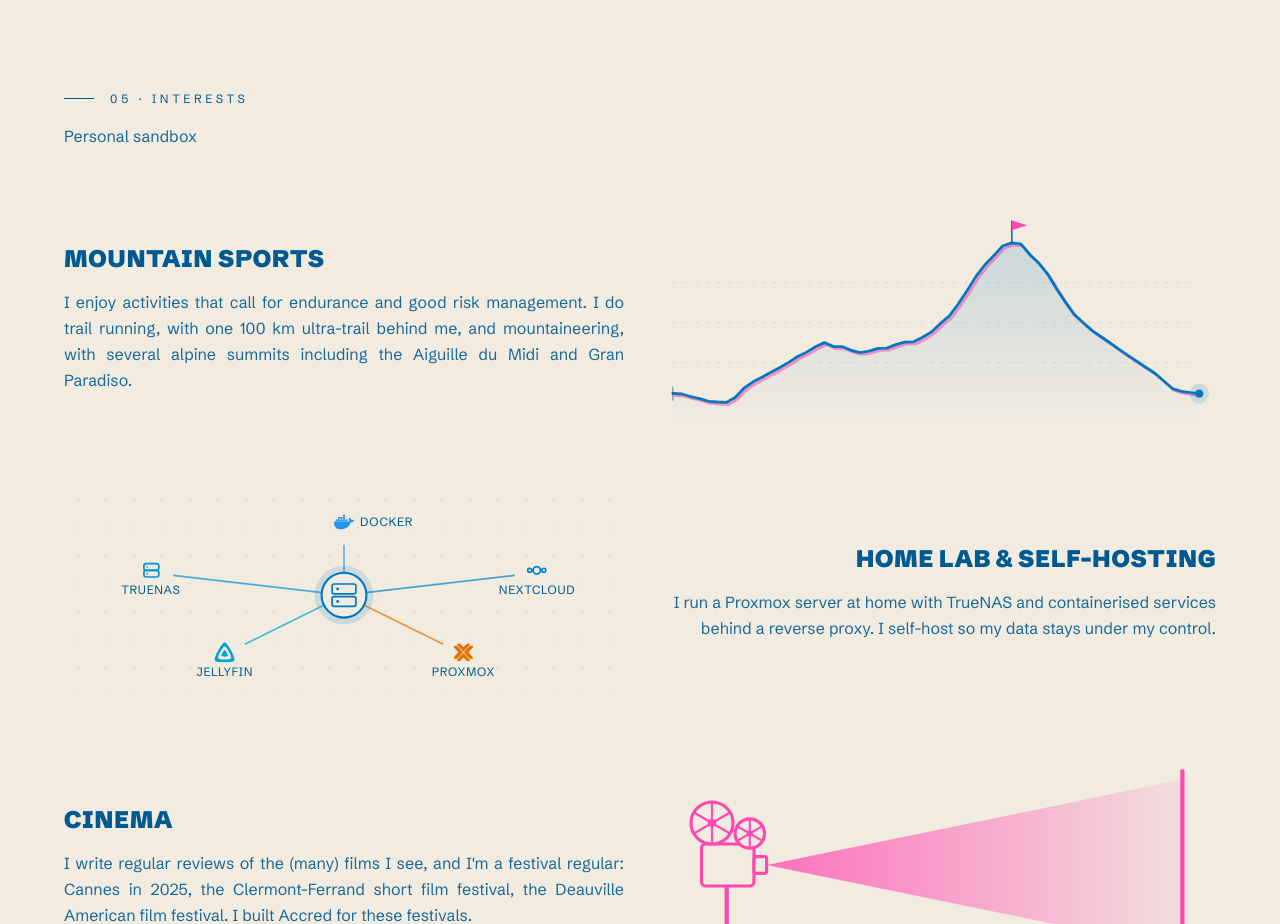
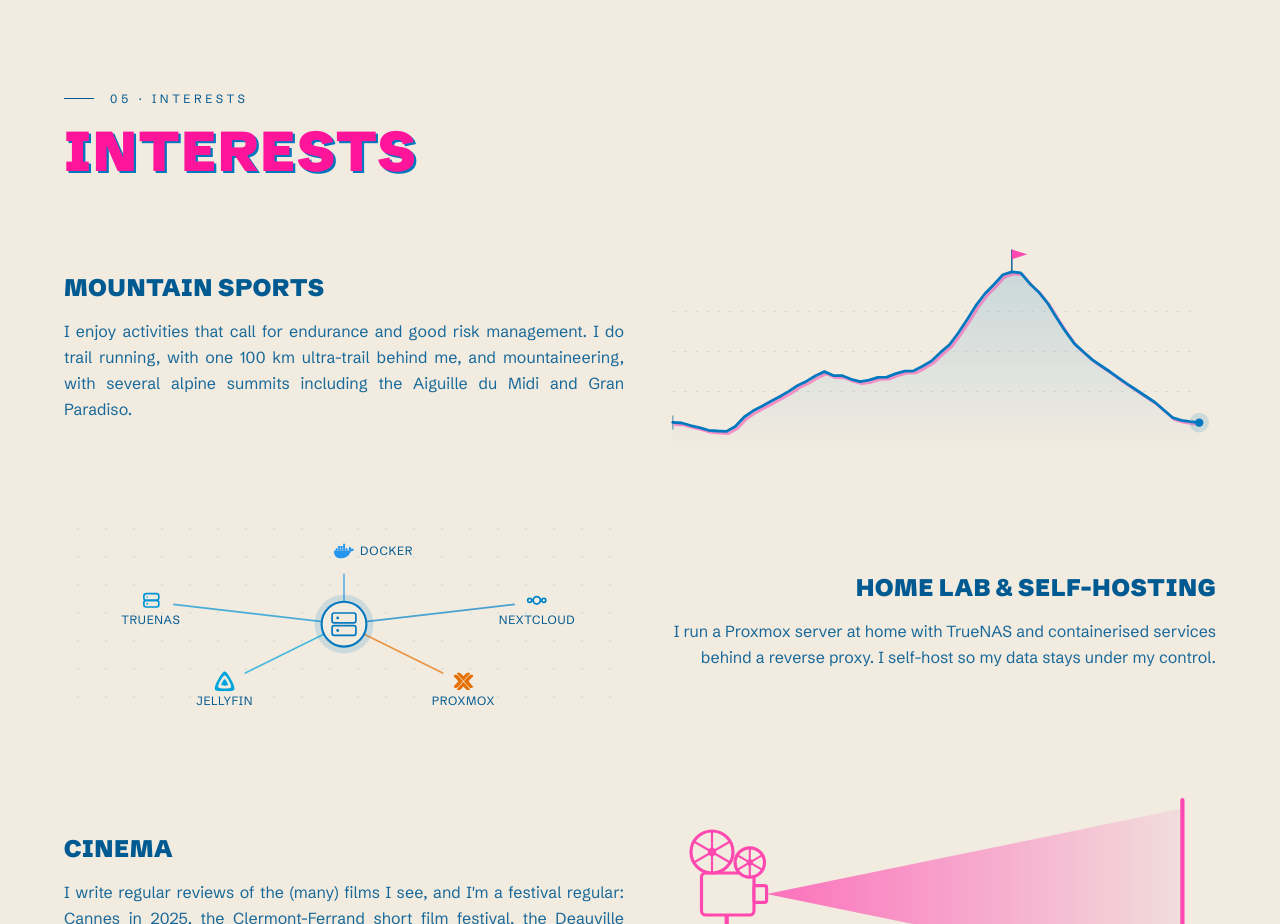
Before and after one commit to Samuellct/portfolio-2026, a Next.js app: page /en/about in a window 1280 px wide. Shown: the part 3600-4524 px from the top of the page. Built offline with nearby package versions, Linux system fonts and the light colour scheme.

Commit message:
fix(about): give the interests section its pink heading
Drop the 'Personal sandbox' subtitle, as the four other sections carry a heading.

```diff
--- a/messages/en.json
+++ b/messages/en.json
@@ -87,7 +87,6 @@
     "interests": {
       "sectionLabel": "05 · Interests",
       "title": "Interests",
-      "subtitle": "Personal sandbox",
       "running": {
         "title": "Mountain sports",
         "description": "I enjoy activities that call for endurance and good risk management. I do trail running, with one 100 km ultra-trail behind me, and mountaineering, with several alpine summits including the Aiguille du Midi and Gran Paradiso."
--- a/messages/fr.json
+++ b/messages/fr.json
@@ -87,7 +87,6 @@
     "interests": {
       "sectionLabel": "05 · Centres d'intérêt",
       "title": "Centres d'intérêt",
-      "subtitle": "Bac à sable personnel",
       "running": {
         "title": "Sports de montagne",
         "description": "J'aime les activités qui demandent de l'endurance et une bonne gestion du risque. Je pratique le trail, avec un ultra-trail de 100 km à mon actif, et l'alpinisme, avec plusieurs sommets alpins dont l'Aiguille du Midi et le Grand Paradis."
--- a/src/app/[locale]/about/AboutView.tsx
+++ b/src/app/[locale]/about/AboutView.tsx
@@ -885,9 +885,9 @@ export default function AboutView({
               <div className="section-label text-accent mb-4">
                 {tAbout('interests.sectionLabel')}
               </div>
-              <p className="text-muted">
-                {tAbout('interests.subtitle')}
-              </p>
+              <h2 className="font-display uppercase font-black text-heading leading-display-snug tracking-wide text-riso-pinkTitle misregister">
+                {tAbout('interests.title')}
+              </h2>
             </div>
 
             {/* Interest 1 - Trail Running (Left) */}
```
